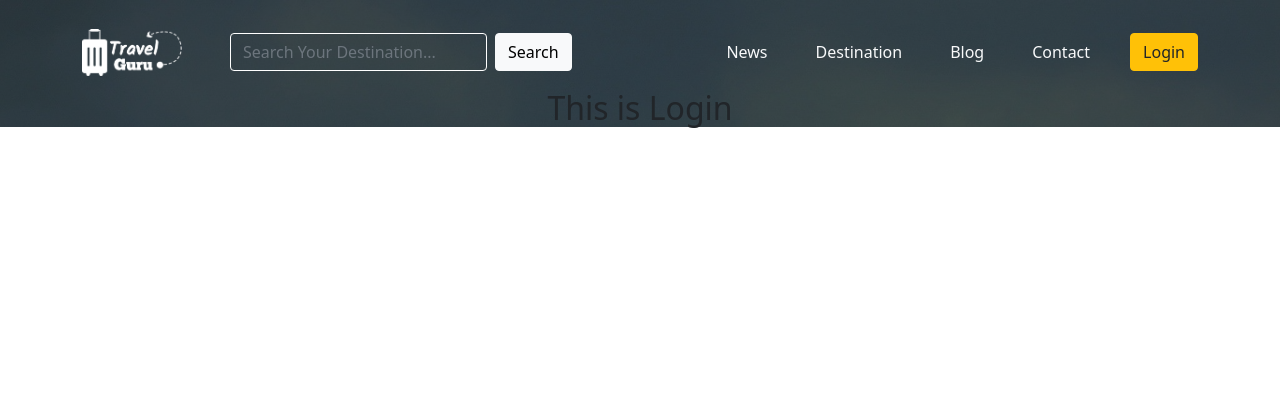
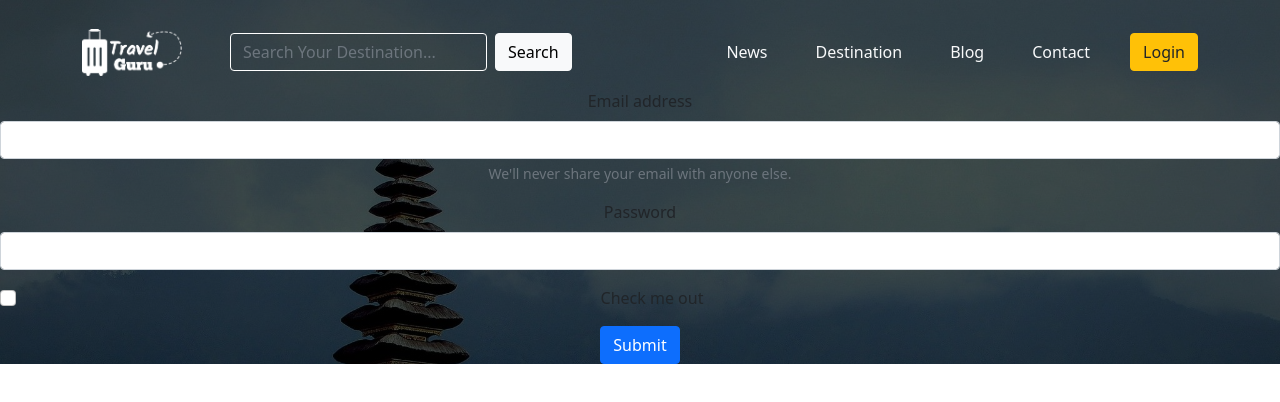
Before and after one commit to emonShimoul/travel-guru-react-client, a React (Create React App) app: page /login in a window 1280 px wide. Shown: the top 402 px of the page. Built offline with nearby package versions, Linux system fonts and the light colour scheme.

Commit message:
added bootstrap form

```diff
--- a/src/components/Home/Home.js
+++ b/src/components/Home/Home.js
@@ -24,10 +24,10 @@
     return (
         <div className='container'>
            <div className='row mt-5'>
-                <div className='col-md-4 text-white'>
+                <div className='col-md-5 text-white'>
                     <h1>Cox's Bazar</h1>
                 </div>
-                <div className="col-md-8 text-center my-3">
+                <div className="col-md-7 text-center my-3">
                     <div className="row mx-auto my-auto justify-content-center">
                         <div id="recipeCarousel" className="carousel slide" data-bs-ride="carousel">
                             <div className="carousel-inner" role="listbox">
--- a/src/components/Login/Login.js
+++ b/src/components/Login/Login.js
@@ -3,7 +3,22 @@
 const Login = () => {
     return (
         <div>
-            <h2>This is Login</h2>
+            <form>
+                <div class="mb-3">
+                    <label for="exampleInputEmail1" class="form-label">Email address</label>
+                    <input type="email" class="form-control" id="exampleInputEmail1" aria-describedby="emailHelp" />
+                    <div id="emailHelp" class="form-text">We'll never share your email with anyone else.</div>
+                </div>
+                <div class="mb-3">
+                    <label for="exampleInputPassword1" class="form-label">Password</label>
+                    <input type="password" class="form-control" id="exampleInputPassword1" />
+                </div>
+                <div class="mb-3 form-check">
+                    <input type="checkbox" class="form-check-input" id="exampleCheck1" />
+                    <label class="form-check-label" for="exampleCheck1">Check me out</label>
+                </div>
+                <button type="submit" class="btn btn-primary">Submit</button>
+            </form>
         </div>
     );
 };
```
